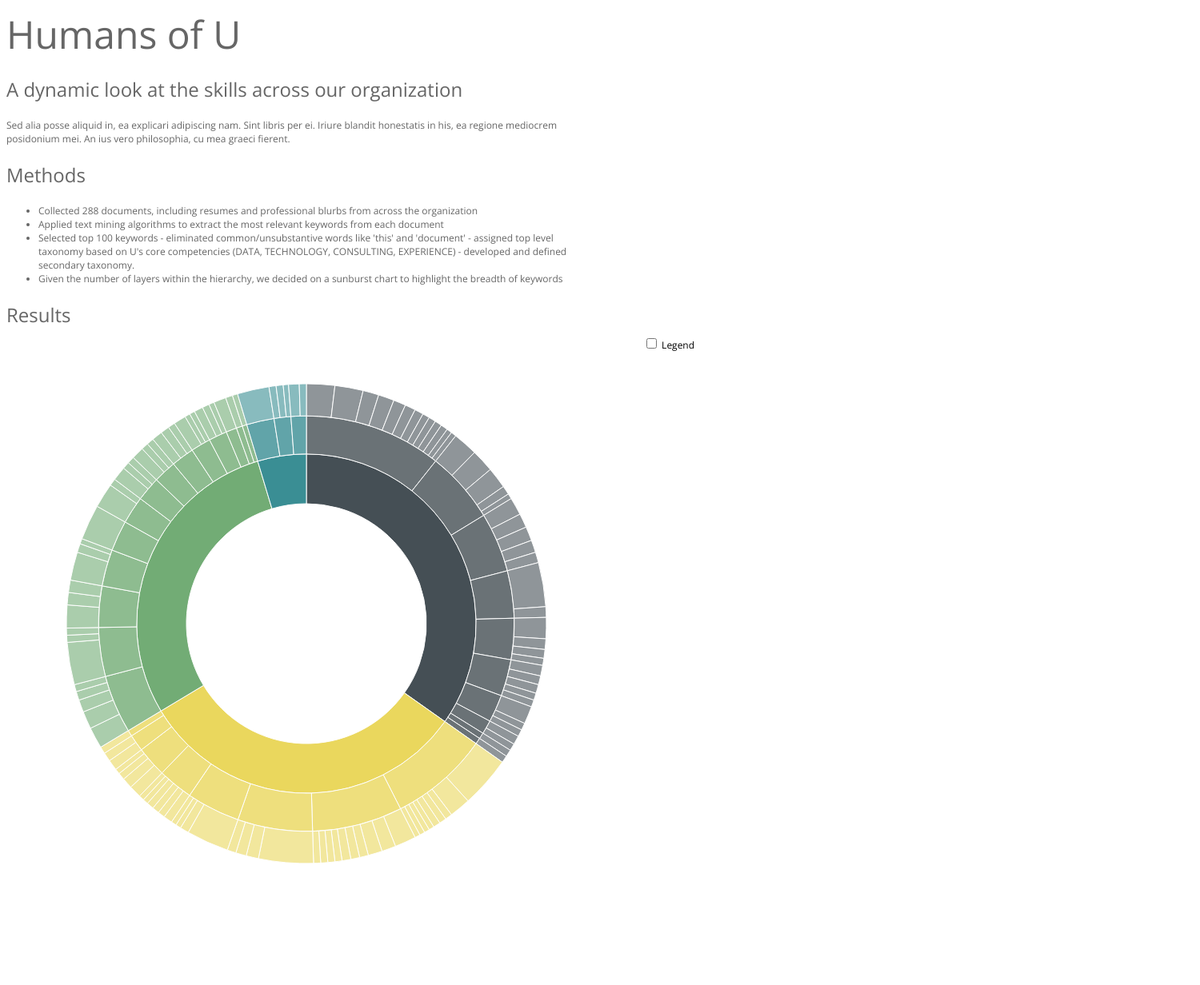
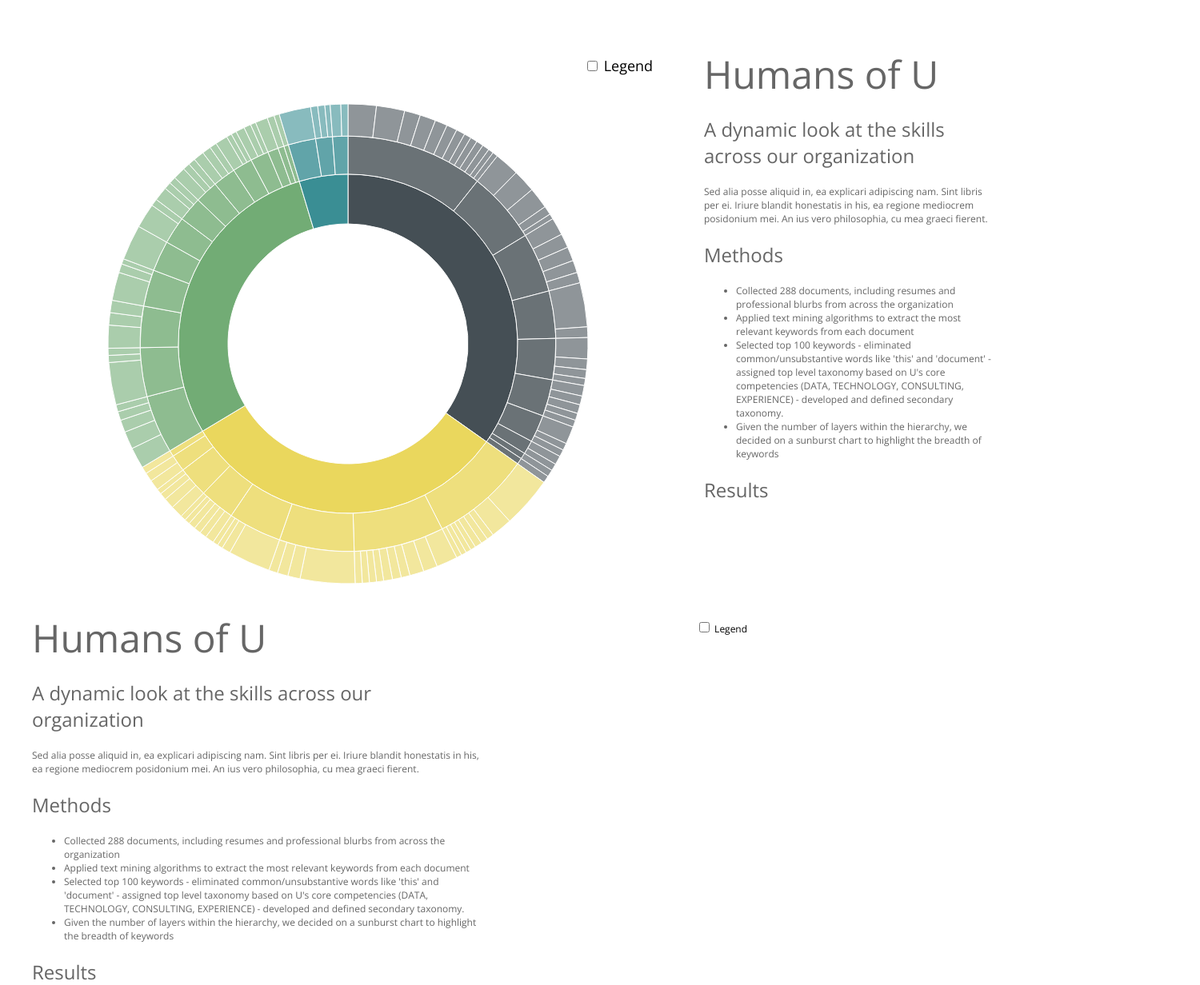
Before and after one commit to carlomazzaferro/disco-insights, a plain HTML site: page index.html in a window 1280 px wide. Shown: the whole page at 80% size, 1500 px wide, since content can reach past the window. Before the commit the page ends 1084 px from the top, so only its background shows below. Drawn offline with nearby package versions, Linux system fonts and the light colour scheme.

Commit message:
add grid

```diff
--- a/index.html
+++ b/index.html
@@ -1,22 +1,44 @@
 <!DOCTYPE html>
 <html>
+
 <head>
   <meta charset="utf-8">
   <title>Sequences sunburst</title>
   <script src="//d3js.org/d3.v4.min.js"></script>
-    <link rel="stylesheet" type="text/css"
-      href="https://fonts.googleapis.com/css?family=Open+Sans:400,600">
-    <link rel="stylesheet" type="text/css" href="sequences.css"/>
+  <link rel="stylesheet" type="text/css" href="https://fonts.googleapis.com/css?family=Open+Sans:400,600">
+  <link rel="stylesheet" type="text/css" href="sequences.css" />
 </head>
+
 <body>
+
+
+  <div class="wrapper">
+    <div class="box a">
+
+      <div id="main">
+        <div id="sequence"></div>
+        <div id="chart">
+          <div id="explanation" style="visibility: hidden;">
+            <span id="percentage"></span>
+            <br/> of employees work on this. </div>
+        </div>
+      </div>
+    </div>
+    <div class="box b">
+      <div id="sidebar">
+        <input type="checkbox" id="togglelegend"> Legend<br/>
+        <div id="legend" style="visibility: hidden;"></div>
+
+      </div>
+    </div>
+    <div class="box c">
       <div id="words">
         Humans of U
         <div class="subtitle">
           A dynamic look at the skills across our organization
         </div>
         <div class="summary">
-            Sed alia posse aliquid in, ea explicari adipiscing nam. Sint libris per ei. Iriure blandit honestatis in his,
-            ea regione mediocrem posidonium mei. An ius vero philosophia, cu mea graeci fierent.
+          Sed alia posse aliquid in, ea explicari adipiscing nam. Sint libris per ei. Iriure blandit honestatis in his, ea regione mediocrem posidonium mei. An ius vero philosophia, cu mea graeci fierent.
         </div>
         <div class="subtitle">
           Methods
@@ -25,7 +47,36 @@
           <ul>
             <li> Collected 288 documents, including resumes and professional blurbs from across the organization </li>
             <li> Applied text mining algorithms to extract the most relevant keywords from each document </li>
-                <li> Selected top 100 keywords - eliminated common/unsubstantive words like 'this' and 'document' - assigned top level taxonomy based on U's core competencies (DATA, TECHNOLOGY, CONSULTING, EXPERIENCE) - developed and defined secondary taxonomy. </li>
+            <li> Selected top 100 keywords - eliminated common/unsubstantive words like 'this' and 'document' - assigned top level taxonomy based on U's core competencies (DATA, TECHNOLOGY, CONSULTING, EXPERIENCE) - developed and defined secondary taxonomy.
+              </li>
+            <li> Given the number of layers within the hierarchy, we decided on a sunburst chart to highlight the breadth of keywords </li>
+          </ul>
+        </div>
+        <div class="subtitle">
+          Results
+        </div>
+      </div>
+
+    </div>
+
+
+    <div id="words">
+      Humans of U
+      <div class="subtitle">
+        A dynamic look at the skills across our organization
+      </div>
+      <div class="summary">
+        Sed alia posse aliquid in, ea explicari adipiscing nam. Sint libris per ei. Iriure blandit honestatis in his, ea regione mediocrem posidonium mei. An ius vero philosophia, cu mea graeci fierent.
+      </div>
+      <div class="subtitle">
+        Methods
+      </div>
+      <div class="summary">
+        <ul>
+          <li> Collected 288 documents, including resumes and professional blurbs from across the organization </li>
+          <li> Applied text mining algorithms to extract the most relevant keywords from each document </li>
+          <li> Selected top 100 keywords - eliminated common/unsubstantive words like 'this' and 'document' - assigned top level taxonomy based on U's core competencies (DATA, TECHNOLOGY, CONSULTING, EXPERIENCE) - developed and defined secondary taxonomy.
+            </li>
           <li> Given the number of layers within the hierarchy, we decided on a sunburst chart to highlight the breadth of keywords </li>
         </ul>
       </div>
@@ -39,13 +90,13 @@
       <div id="sequence"></div>
       <div id="chart">
         <div id="explanation" style="visibility: hidden;">
-          <span id="percentage"></span><br/>
-of employees work on this.        </div>
+          <span id="percentage"></span><br/> of employees work on this. </div>
       </div>
     </div>
     <div id="sidebar">
       <input type="checkbox" id="togglelegend"> Legend<br/>
       <div id="legend" style="visibility: hidden;"></div>
+
     </div>
     <script type="text/javascript" src="sequences.js"></script>
     <script type="text/javascript">
@@ -53,4 +104,5 @@ of employees work on this.        </div>
       d3.select(self.frameElement).style("height", "700px");
     </script>
 </body>
+
 </html>
--- a/sequences.css
+++ b/sequences.css
@@ -75,3 +75,21 @@ body {
     font-size: 12px;
     margin-top: 20px;
 }
+
+body {
+  margin: 40px;
+}
+
+.wrapper {
+  display: grid;
+  grid-template-columns: 700px 100px 500px;
+  grid-gap: 10px;
+
+}
+
+.box {
+
+  border-radius: 5px;
+  padding: 20px;
+  font-size: 150%;
+}
```
Lines whose indentation alone changed are shown as unchanged.
